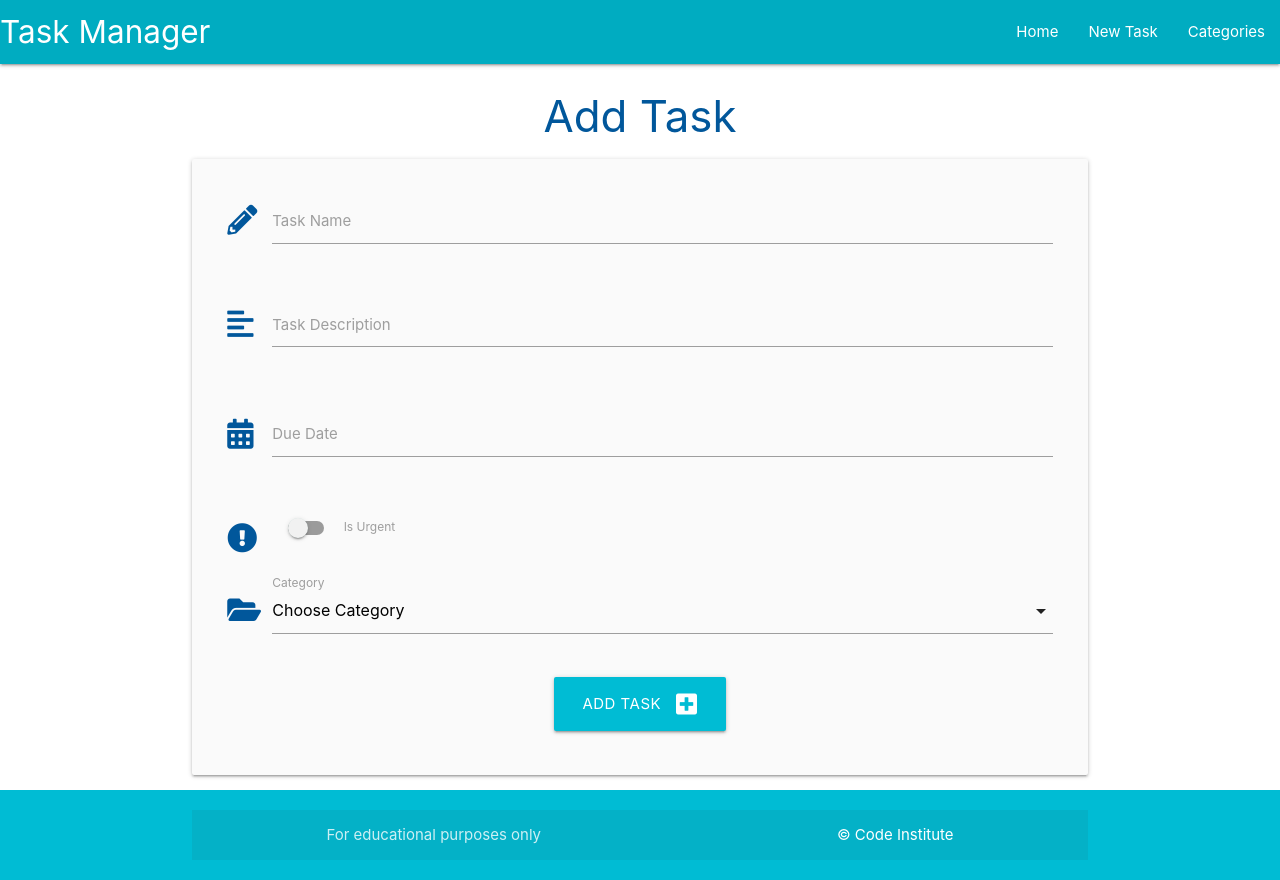
After one commit to Stockman-Jr/testing, a Flask app: page /add_task in a window 1280 px wide. The commit adds this page. Run offline with Flask 2, Linux system fonts and the light colour scheme; data that the repository does not hold is empty.

Commit message:
Add code to enable user to add tasks

```diff
--- a/taskmanager/routes.py
+++ b/taskmanager/routes.py
@@ -40,3 +40,21 @@ def delete_category(category_id):
     db.session.delete(category)
     db.session.commit()
     return redirect(url_for("categories"))
+
+
+@app.route("/add_task", methods=["GET", "POST"])
+def add_task():
+    categories = list(Category.query.order_by(Category.category_name).all())
+    if request.method == "POST":
+        task = Task(
+            task_name=request.form.get("task_name"),
+            task_description=request.form.get("task_description"),
+            is_urgent=(True if request.form.get("is_urgent") else False),
+            due_date=request.form.get("due_date"),
+            category_id=request.form.get("category_id")
+        )
+        category = Category(category_name=request.form.get("category_name"))
+        db.session.add(task)
+        db.session.commit()
+        return redirect(url_for("home"))
+    return render_template("add_task.html", categories=categories)
--- a/taskmanager/static/js/script.js
+++ b/taskmanager/static/js/script.js
@@ -1,4 +1,15 @@
 document.addEventListener('DOMContentLoaded', function() {
-    var sidenav = document.querySelectorAll('.sidenav');
-    M.Sidenav.init(elems, options);
+    let sidenav = document.querySelectorAll('.sidenav');
+    M.Sidenav.init(sidenav);
+
+    // datepicker init
+    let datepicker = document.querySelectorAll(".datepicker");
+    M.Datepicker.init(datepicker, {
+        format: "dd mmmm, yyyy",
+        i18n: {done: "Select"}
+    });
+
+    // select init
+    let selects = document.querySelectorAll('select');
+    M.FormSelect.init(selects);
   });
--- /dev/null
+++ b/taskmanager/templates/add_task.html
@@ -0,0 +1,74 @@
+{% extends "base.html" %}
+{% block content %}
+
+<h3 class="light-blue-text text-darken-4 center-align">Add Task</h3>
+
+<div class="row card-panel grey lighten-5">
+    <form class="col s12" method="POST" action="{{ url_for('add_task') }}">
+        <!--task_name-->
+        <div class="row">
+            <div class="input-field col s12">
+                <i class="fas fa-pencil-alt prefix light-blue-text text-darken-4"></i>
+                <input id="task_name" name="task_name" minlength="5" maxlength="50" type="text" class="validate"
+                    required>
+                <label for="task_name">Task Name</label>
+            </div>
+        </div>
+                <!--task_description-->
+                <div class="row">
+                    <div class="input-field col s12">
+                        <i class="fas fa-align-left prefix light-blue-text text-darken-4"></i>
+                        <textarea id="task_description" name="task_description" minlength="5" maxlength="200"
+                         type="text" class="materialize-textarea validate" required></textarea>
+                        <label for="task_description">Task Description</label>
+                    </div>
+                </div>
+
+        <!--due_date-->
+        <div class="row">
+            <div class="input-field col s12">
+                <i class="fas fa-calendar-alt prefix light-blue-text text-darken-4"></i>
+                <input id="due_date" name="due_date" type="text" class="datepicker validate"
+                    required>
+                <label for="due_date">Due Date</label>
+            </div>
+        </div>
+
+         <!--is_urgent-->
+        <div class="row">
+            <div class="input-field col s12">
+                <div class="switch">
+                    <i class="fas fa-exclamation-circle prefix light-blue-text text-darken-4"></i>
+                        <label for="is_urgent">
+                        <input id="is_urgent" name="is_urgent" type="checkbox">
+                        <span class="lever"></span>
+                        Is Urgent
+                    </label>
+                  </div>
+            </div>
+        </div>
+        <!--category_id-->
+        <div class="row">
+            <div class="input-field col s12">
+                <i class="fas fa-folder-open prefix light-blue-text text-darken-4"></i>
+                <select name="category_id" id="category_id" class="validate" required>
+                <option value="" disabled selected>Choose Category</option>
+                {% for category in categories %}
+                    <option value="{{ category.id }}">{{ category.category_name }}</option>
+                {% endfor %}
+                </select>
+                <label for="category_id">Category</label>
+            </div>
+        </div>
+        <!--submit button-->
+        <div class="row">
+            <div class="col s12 center-align">
+                <button type="submit" class="btn-large cyan">
+                    Add Task <i class="fas fa-plus-square right"></i>
+                </button>
+            </div>
+        </div>
+    </form>
+  </div>
+
+{% endblock %}
--- a/taskmanager/templates/base.html
+++ b/taskmanager/templates/base.html
@@ -22,7 +22,7 @@
           <a href="#" data-target="mobile-demo" class="sidenav-trigger"><i class="material-icons">menu</i></a>
           <ul class="right hide-on-med-and-down">
             <li><a href="{{ url_for('home') }}">Home</a></li>
-            <li><a href="">New Task</a></li>
+            <li><a href="{{ url_for('add_task') }}">New Task</a></li>
             <li><a href="{{ url_for('categories') }}">Categories</a></li>
           </ul>
         </div>
@@ -30,7 +30,7 @@
       <!--mobile sidenav-->
       <ul class="sidenav" id="mobile-demo">
         <li><a href="{{ url_for('home') }}">Home</a></li>
-        <li><a href="">New Task</a></li>
+        <li><a href="{{ url_for('add_task') }}">New Task</a></li>
         <li><a href="{{ url_for('categories') }}">Categories</a></li>
       </ul>
     </header>
```
Also changed, not shown: taskmanager/templates/tasks.html (+8 -0 lines).
